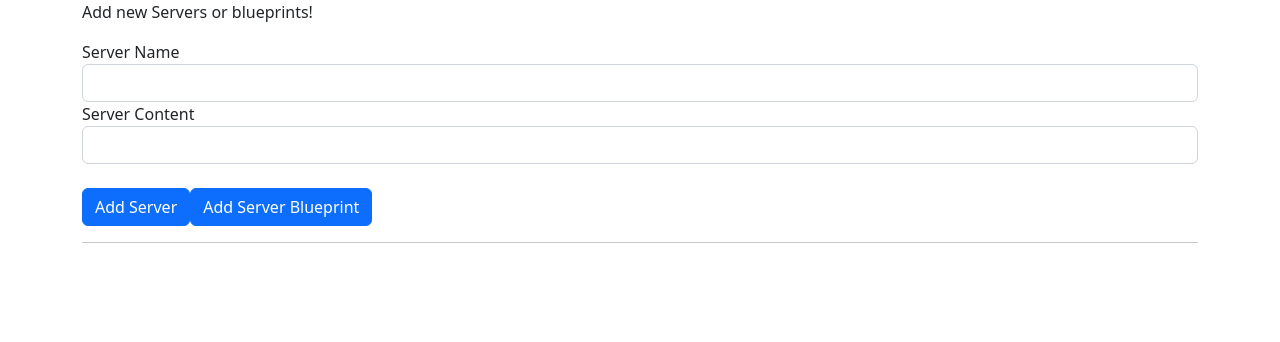
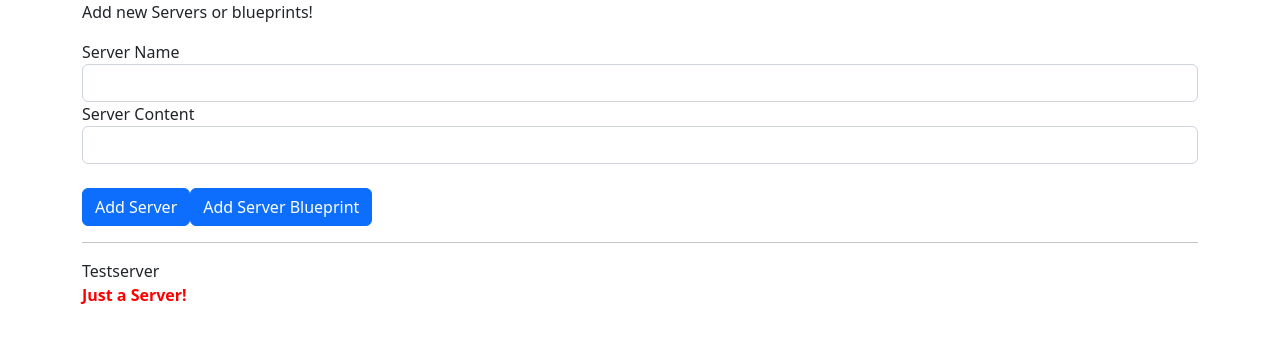
Before and after one commit to Hritex/splitted-app, an Angular app: page / in a window 1280 px wide. Shown: the top 342 px of the page. Built offline with nearby package versions, Linux system fonts and the light colour scheme.

Commit message:
Binding to custom property.

```diff
--- a/src/app/app.component.html
+++ b/src/app/app.component.html
@@ -3,7 +3,10 @@
   <hr>
   <div class="row">
     <div class="col-xs-12">
-      <app-server-element *ngFor="let serverElement of serverElements"></app-server-element>
+      <app-server-element
+      *ngFor="let serverElement of serverElements"
+      [element]="serverElement"
+      ></app-server-element>
     </div>
   </div>
 </div>
--- a/src/app/app.component.ts
+++ b/src/app/app.component.ts
@@ -6,6 +6,6 @@
   styleUrls: ['./app.component.css']
 })
 export class AppComponent {
-  serverElements: any = [];
+  serverElements: any = [{type: 'server', name: 'Testserver', content: 'Just a Server!'}];
 
 }
--- a/src/app/cockpit/cockpit.component.ts
+++ b/src/app/cockpit/cockpit.component.ts
@@ -10,18 +10,18 @@
   newServerContent = '';
 
   onAddServer() {
-    this.serverElements.push({
-      type: 'server',
-      name: this.newServerName,
-      content: this.newServerContent
-    });
+    // this.serverElements.push({
+    //   type: 'server',
+    //   name: this.newServerName,
+    //   content: this.newServerContent
+    // });
   }
 
   onAddBlueprint() {
-    this.serverElements.push({
-      type: 'blueprint',
-      name: this.newServerName,
-      content: this.newServerContent
-    });
+    // this.serverElements.push({
+    //   type: 'blueprint',
+    //   name: this.newServerName,
+    //   content: this.newServerContent
+    // });
   }
 }
--- a/src/app/server-element/server-element.component.ts
+++ b/src/app/server-element/server-element.component.ts
@@ -1,4 +1,4 @@
-import { Component } from '@angular/core';
+import { Component, Input } from '@angular/core';
 
 @Component({
   selector: 'app-server-element',
@@ -6,5 +6,6 @@
   styleUrls: ['./server-element.component.css']
 })
 export class ServerElementComponent {
+  @Input() element: { type: string; name: string; content: string; } | any;
 
 }
```
